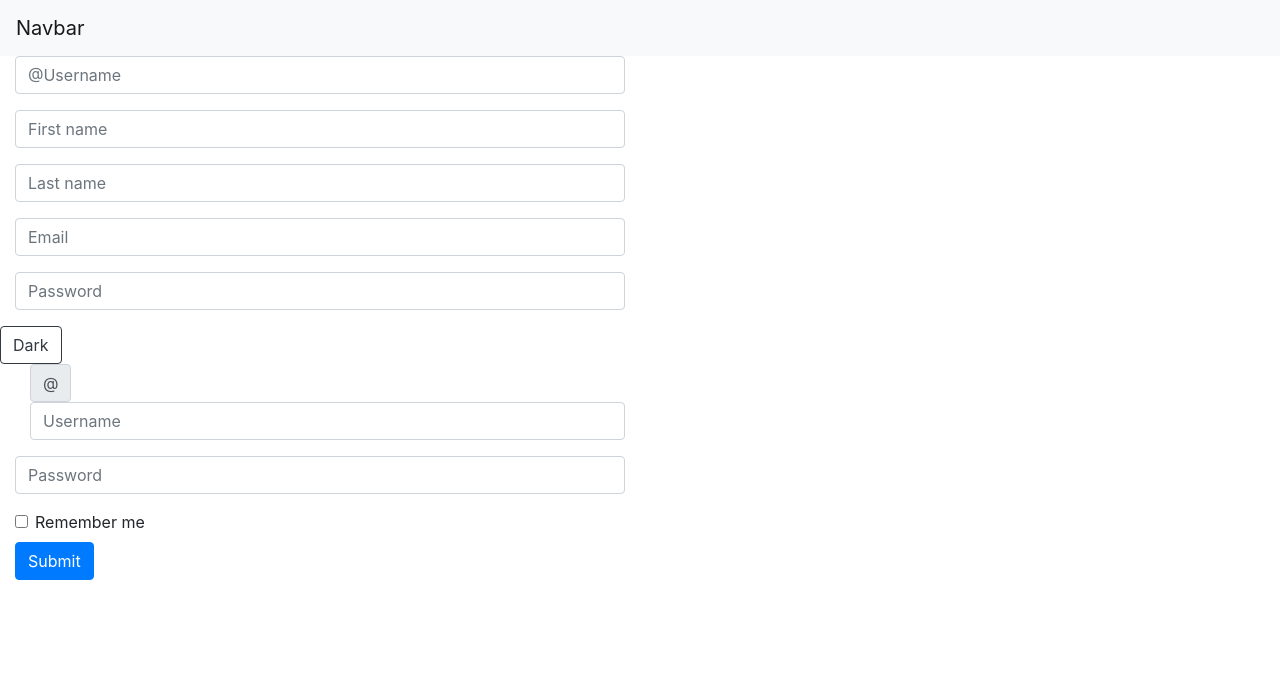
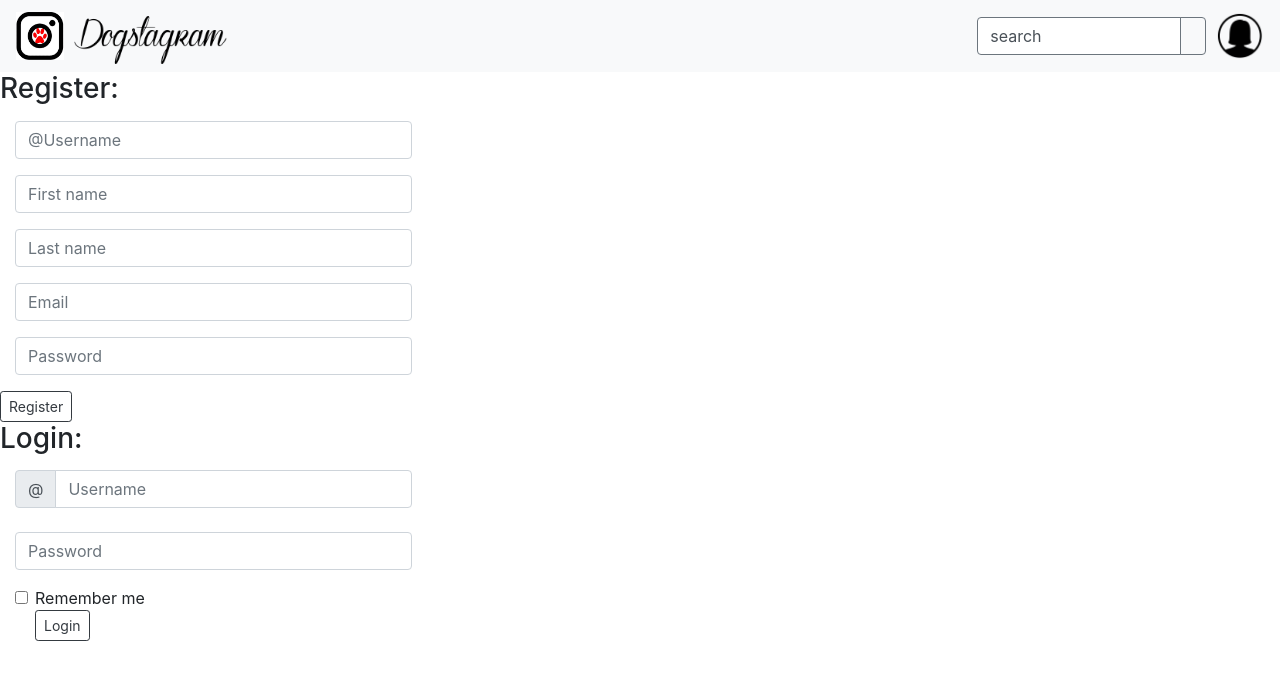
Before and after one commit to Nayrb123/Dogstagram, a Django app: page /createprofile in a window 1280 px wide. Shown: the top 680 px of the page. Run offline with Django 3.2, Linux system fonts and the light colour scheme; parts of the project's set-up code (start-up, migrations or seed data) failed here and were passed over; some libraries are stand-ins or nearby versions.

Commit message:
fixed login, profile page

```diff
--- a/Dogstagram_Project/apps/dogstagram_app/templates/dogstagram_app/createprofile.html
+++ b/Dogstagram_Project/apps/dogstagram_app/templates/dogstagram_app/createprofile.html
@@ -1,19 +1,35 @@
+{% load static %}
 <!DOCTYPE html>
 <html>
 <head>
 
     <title>Dogstagram</title>
     <link rel="stylesheet" href="https://stackpath.bootstrapcdn.com/bootstrap/4.1.3/css/bootstrap.min.css" integrity="sha384-MCw98/SFnGE8fJT3GXwEOngsV7Zt27NXFoaoApmYm81iuXoPkFOJwJ8ERdknLPMO" crossorigin="anonymous">
+    <link rel="stylesheet" href="{% static 'dogstagram_app/css/style.css'%}">
 
 </head>
 <body>
-    <nav class="navbar navbar-expand-lg navbar-light bg-light">
-            <a class="navbar-brand" href="#">Navbar</a>
-            <button class="navbar-toggler" type="button" data-toggle="collapse" data-target="#navbarSupportedContent" aria-controls="navbarSupportedContent" aria-expanded="false" aria-label="Toggle navigation">
-                <span class="navbar-toggler-icon"></span>
+    <nav class="navbar navbar-expand-lg navbar-light bg-light navbar-static-top">
+
+        <img src='{% static "dogstagram_app/images/logo.jpg" %}' class="logo">
+        <img src='{% static "dogstagram_app/images/dogstagram.png" %}' class="fontlogo">
+
+          <div class="searchbox">
+            <div class="row">
+                <div class="col-12">
+                    <div class="input-group">
+                        <input class="form-control border-secondary py-2" type="search" value="search">
+                          <div class="input-group-append">
+                              <button class="btn btn-outline-secondary" type="button">
+                                  <i class="fa fa-search"></i>
                               </button>
+                          </div>
+                    </div>
+                </div>
+              </div>
+            </div>
+            <img src='{% static "dogstagram_app/images/placeholder.png" %}' class="placeholder">
       </nav>
-
     {% if messages %}
         <ul class="messages">
             {% for message in messages %}
@@ -22,63 +38,61 @@
     </ul>
     {% endif %}
 
+    <h3>Register:</h3>
     <form action="/registration" method="POST">
         {%csrf_token%}
         <div class="form-col">
-            <div class="form-group col-md-6">
+            <div class="form-group col-md-4">
                     <input type="text" class="form-control" placeholder="@Username" name="user_name">
             </div>
 
-            <div class="form-group col-md-6">
+            <div class="form-group col-md-4">
                 <input type="text" class="form-control" placeholder="First name" name="first_name">
             </div>
 
-            <div class="form-group col-md-6">
+            <div class="form-group col-md-4">
                 <input type="text" class="form-control" placeholder="Last name" name="last_name">
             </div>
         </div>
         <div class="form-col">
-            <div class="form-group col-md-6">
+            <div class="form-group col-md-4">
                 <input type="email" class="form-control" id="inputEmail4" placeholder="Email" name="email">
             </div>
-            <div class="form-group col-md-6">
+            <div class="form-group col-md-4">
                 <input type="password" class="form-control" id="inputPassword4" placeholder="Password" name="password">
             </div>
-            <button type="submit" class="btn btn-outline-dark">Dark</button>
+            <button type="submit" class="register btn btn-outline-dark btn-sm">Register</button>
         </div>
     </form>
-
+        <h3>Login:</h3>
         <form action="/login" method="POST">
             {%csrf_token%}
-        <div class="col-auto">
+
+            <div class="form-col">
                 <label class="sr-only" for="inlineFormInputGroup">Username</label>
-
-            <div class="form-group col-md-6">
+                <div class="input-group col-md-4">
                 <div class="input-group-prepend">
                     <div class="input-group-text">@</div>
                 </div>
-                <input type="text" class="form-control" id="inlineFormInputGroup" placeholder="Username" name="user_name">
+                <input type="text" class="form-control" id="inlineFormInputGroup" placeholder="Username" name= "user_name">
                 </div>
-            </div>
-
-            <div class="form-group col-md-6">
+                <br>
+                <div class="form-group col-md-4">
                     <input type="password" class="form-control" id="inputPassword4" placeholder="Password" name="loginpassword">
                 </div>
-
                 <div class="col-auto">
                 <div class="form-check mb-2">
                     <input class="form-check-input" type="checkbox" id="autoSizingCheck">
                     <label class="form-check-label" for="autoSizingCheck">
                         Remember me
                     </label>
+                    <br>
+                    <button type="submit" class="login btn btn-outline-dark btn-sm">Login</button>
                 </div>
-            </div>
-
-            <div class="col-auto">
-                <button type="submit" class="btn btn-primary mb-2">Submit</button>
                 </div>
             </div>
     </form>
+
 
 
 
--- a/Dogstagram_Project/apps/dogstagram_app/templates/dogstagram_app/profilepage.html
+++ b/Dogstagram_Project/apps/dogstagram_app/templates/dogstagram_app/profilepage.html
@@ -34,5 +34,6 @@
             </a>
         </nav>
 
+
 </body>
 </html>
--- a/Dogstagram_Project/apps/dogstagram_app/urls.py
+++ b/Dogstagram_Project/apps/dogstagram_app/urls.py
@@ -5,5 +5,5 @@ urlpatterns = [
     url(r'^createprofile$', views.createprofile),
     url(r'^registration$', views.processregistration),
     url(r'^login$', views.login),
-    url(r'^profilepage$', views.profile_page),
+    url(r'^profilepage/(?P<id>\d+)$', views.profile_page),
 ]
--- a/Dogstagram_Project/apps/dogstagram_app/views.py
+++ b/Dogstagram_Project/apps/dogstagram_app/views.py
@@ -5,7 +5,10 @@ import bcrypt
 
 # Create your views here.
 def index(request):
-    return render(request, "dogstagram_app/index.html")
+    user = {
+        "user": User.objects.get(id = request.session['user_id'])
+    }
+    return render(request, "dogstagram_app/index.html", user)
 
 def createprofile(request):
     return render(request, "dogstagram_app/createprofile.html")
@@ -38,8 +41,10 @@ def login(request):
     else:
         request.session['username'] = logged_in_user[0].first_name
         request.session['user_id'] = logged_in_user[0].id
-        messages.success(request, 'Successfully Logged In!')
         return redirect('/')
 
-def profile_page(request):
-    return render(request,'dogstagram_app/profilepage.html')
+def profile_page(request, id):
+    user = {
+        "user": User.objects.get(id = request.session['user_id'])
+    }
+    return render(request,'dogstagram_app/profilepage.html', user)
```
Also changed, not shown: Dogstagram_Project/apps/dogstagram_app/templates/dogstagram_app/index.html (+5 -5 lines), Dogstagram_Project/apps/dogstagram_app/static/dogstagram_app/images/Snapchat-1642339909.jpg (added), Dogstagram_Project/apps/dogstagram_app/static/dogstagram_app/images/Snapchat-317289552.jpg (added), Dogstagram_Project/db.sqlite3, 1 other file. Lines whose indentation alone changed are shown as unchanged.
